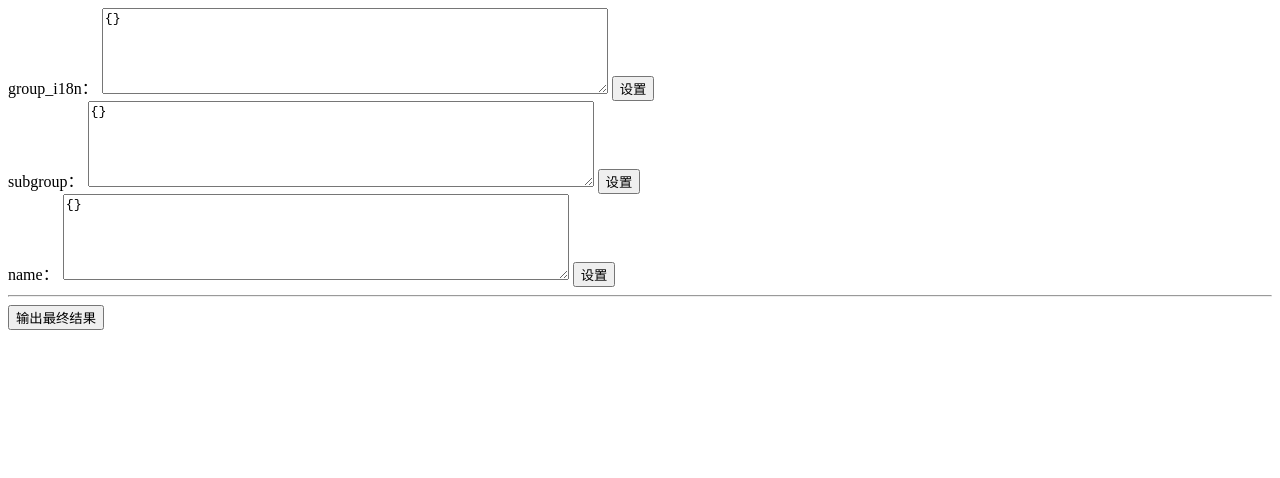
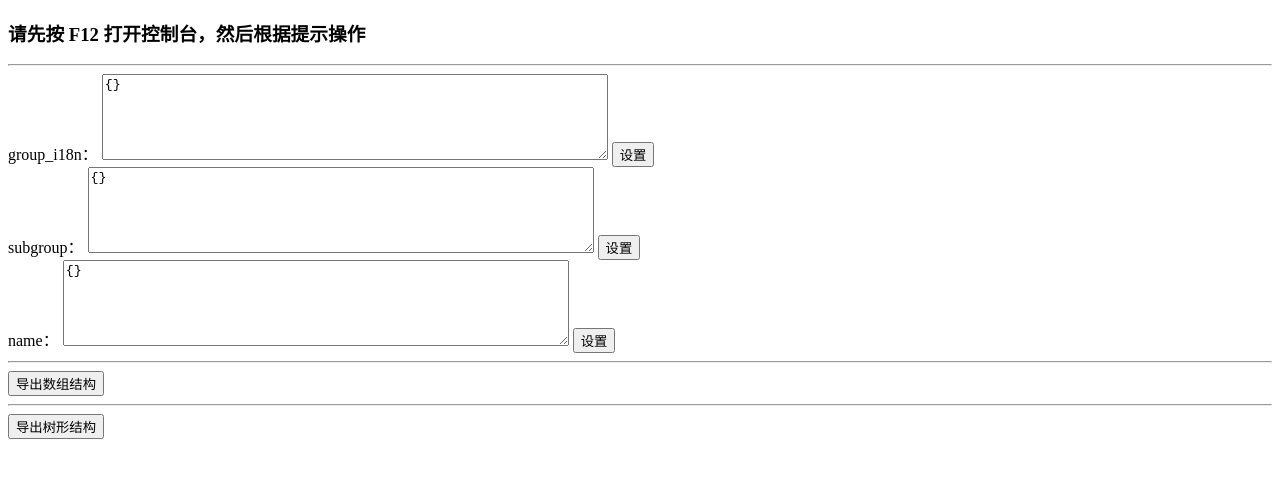
Before and after one commit to angelofan/emoji-json, a plain HTML site: page index.html in a window 1280 px wide. Drawn offline with nearby package versions, Linux system fonts and the light colour scheme; no server answers.

Commit message:
添加导出树形结构功能

```diff
--- a/index.html
+++ b/index.html
@@ -9,6 +9,8 @@
 </head>
 
 <body>
+    <h3>请先按 F12 打开控制台，然后根据提示操作</h3>
+    <hr>
     <div>
         group_i18n：
         <textarea id="group_i18n" style="width: 500px; height: 80px;" placeholder='JSON格式，例如：{"Smileys & Emotion":"表情与情感","People & Body":"人与身体"}'></textarea>
@@ -25,7 +27,9 @@
         <button onclick="name_i18n_set()">设置</button>
     </div>
     <hr>
-    <button onclick="do_export_data()">输出最终结果</button>
+    <button onclick="do_export_data()">导出数组结构</button>
+    <hr>
+    <button onclick="do_export_data_tree()">导出树形结构</button>
     <script>
         var emoji_json = [];
 
@@ -42,6 +46,8 @@
         var name_i18n = localStorage.getItem('name_i18n') ? JSON.parse(localStorage.getItem('name_i18n')) : {};
 
         var export_data = [];
+
+        var export_data_tree = [];
 
         $('#group_i18n').text(JSON.stringify(group_i18n));
         $('#subgroup_i18n').text(JSON.stringify(subgroup_i18n));
@@ -139,6 +145,57 @@
                 alert('先设置 i18n 数据');
             }
         }
+        function do_export_data_tree() {
+            if(export_data.length > 0){
+                export_data.map((emoji)=>{
+                    const group = emoji.group;
+                    const group_i18n = emoji.group_i18n;
+                    const subgroup = emoji.subgroup;
+                    const subgroup_i18n = emoji.subgroup_i18n;
+                    delete emoji.group;
+                    delete emoji.group_i18n;
+                    delete emoji.subgroup;
+                    delete emoji.subgroup_i18n;
+                    delete emoji.category;
+                    var group_index = -1;
+                    export_data_tree.map((item, index)=>{
+                        if(item.name === group){
+                            group_index = index;
+                        }
+                    });
+                    if (group_index >= 0) {
+                        var subgroup_index = -1;
+                        export_data_tree[group_index].list.map((item, index)=>{
+                            if(item.name === subgroup){
+                                subgroup_index = index;
+                            }
+                        });
+                        if (subgroup_index >= 0) {
+                            export_data_tree[group_index].list[subgroup_index]['list'].push(emoji);
+                        }else{
+                            export_data_tree[group_index].list.push({
+                                name: subgroup,
+                                name_i18n: subgroup_i18n,
+                                list: [emoji],
+                            });
+                        }
+                    }else{
+                        export_data_tree.push({
+                            name: group,
+                            name_i18n: group_i18n,
+                            list: [{
+                                name: subgroup,
+                                name_i18n: subgroup_i18n,
+                                list: [emoji]
+                            }],
+                        });
+                    }
+                });
+                console.log('导出成功，已存储在全局变量 [export_data_tree] 中');
+            }else{
+                alert('请先运行 [导出数组结构]');
+            }
+        }
     </script>
 </body>
 
```
